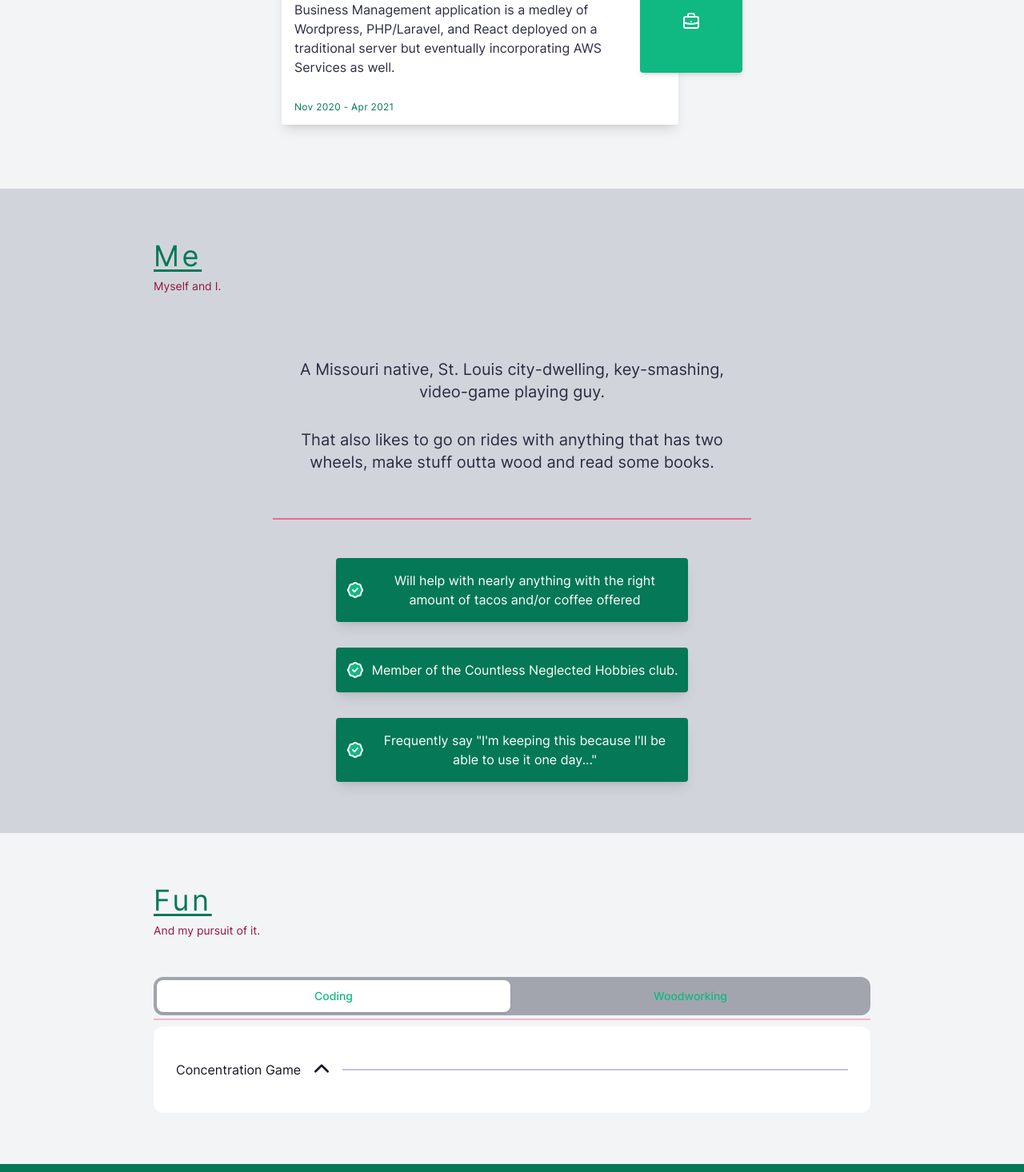
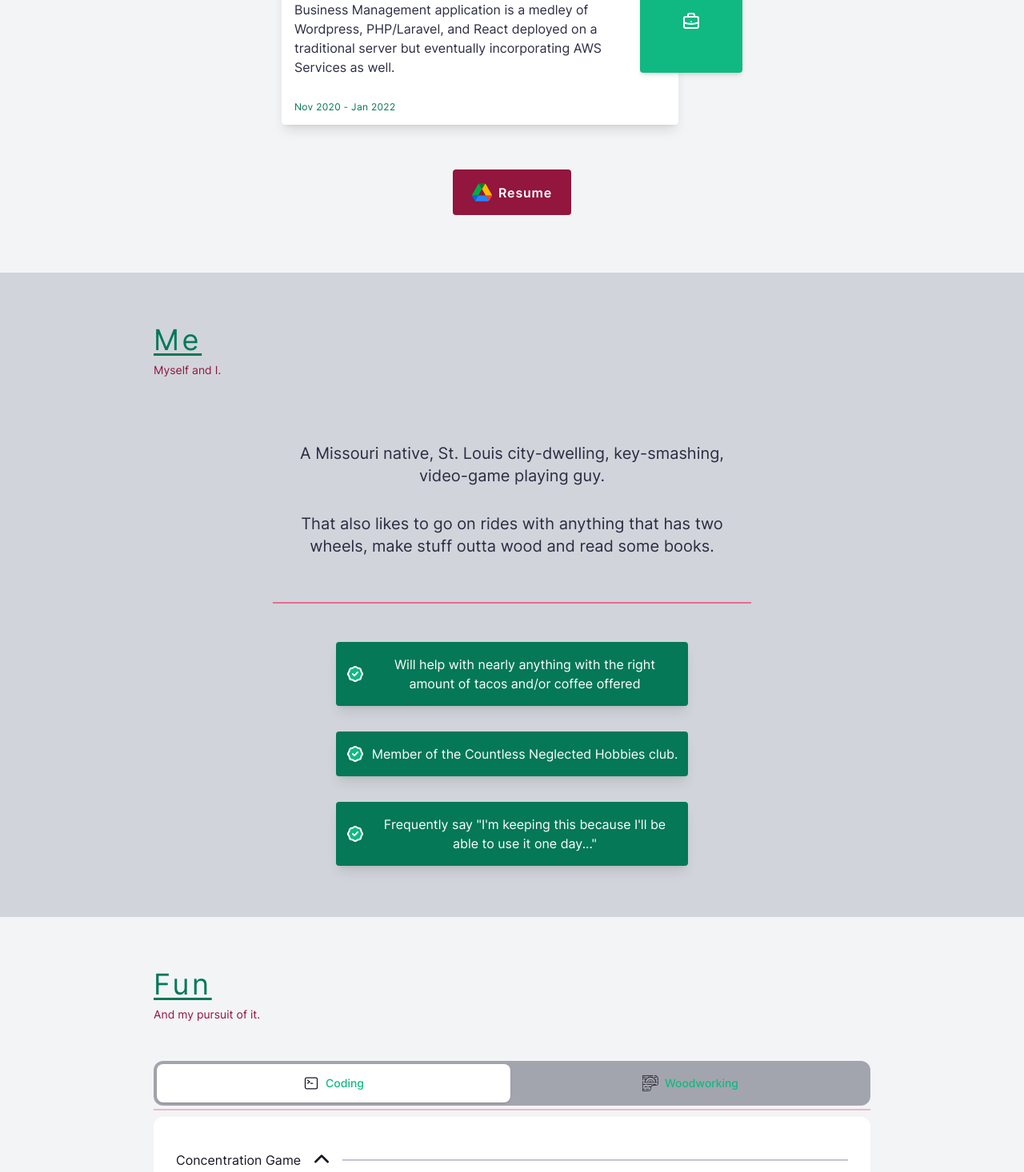
Before and after one commit to STLnick/vvt-portfolio, a Vue app: page / in a window 1280 px wide. Shown: the part 1424-2890 px from the top of the page at 80% size. Built offline with nearby package versions, Linux system fonts and the light colour scheme.

Commit message:
Add button link to resume plus cleanup

```diff
--- a/src/components/TabPanelItem.vue
+++ b/src/components/TabPanelItem.vue
@@ -1,10 +1,6 @@
 <script setup>
-import { Disclosure, DisclosureButton, DisclosurePanel } from "@headlessui/vue";
-import {
-  ChevronUpIcon,
-  ArrowTopRightOnSquareIcon,
-} from "@heroicons/vue/20/solid";
-import { TransitionRoot } from "@headlessui/vue";
+import { Disclosure, DisclosureButton, DisclosurePanel, TransitionRoot } from "@headlessui/vue";
+import { ChevronUpIcon, ArrowTopRightOnSquareIcon } from "@heroicons/vue/20/solid";
 
 const props = defineProps(["item"]);
 const item = props.item;
@@ -14,9 +10,7 @@ const item = props.item;
     <Disclosure v-slot="{ open }">
         <div class="p-4">
             <!-- Panel activator -->
-      <DisclosureButton
-        class="flex w-full items-center py-2 dark:text-accent-light"
-      >
+            <DisclosureButton class="flex w-full items-center py-2 dark:text-accent-light">
                 <span class="basis-auto">{{ item.title }}</span>
                 <ChevronUpIcon
                     :class="open ? 'rotate-180 transform' : ''"
@@ -57,5 +51,3 @@ const item = props.item;
         </div>
     </Disclosure>
 </template>
-
-<style></style>
--- a/src/components/sections/FunSection.vue
+++ b/src/components/sections/FunSection.vue
@@ -1,27 +1,22 @@
 <script setup>
-import { ref } from 'vue';
-import {
-  TabGroup,
-  TabList,
-  Tab,
-  TabPanels,
-  TabPanel
-} from '@headlessui/vue';
-import SawSVG from '@/icons/SawSVG.vue';
-import Section from './Section.vue';
-import TabPanelItem from '../TabPanelItem.vue';
+import { ref } from "vue";
+import { TabGroup, TabList, Tab, TabPanels, TabPanel } from "@headlessui/vue";
+import CommandLineSVG from "@/icons/CommandLineSVG.vue";
+import SawSVG from "@/icons/SawSVG.vue";
+import Section from "./Section.vue";
+import TabPanelItem from "../TabPanelItem.vue";
 
 const categories = ref({
     Coding: [
         {
             id: 1,
-      title: 'Concentration Game',
+            title: "Concentration Game",
             link: {
-        href: 'https://game-concentration.netlify.app/',
-        text: 'Play the game now'
+                href: "https://game-concentration.netlify.app/",
+                text: "Play the game now",
             },
             content: {
-        text: 'A simple card game of Concentration built using <em>React</em>, <em>Node</em> and <em>MongoDB</em>. The Top 10 High scores are read from, updated and recorded in a MongoDB database.',
+                text: "A simple card game of Concentration built using <em>React</em>, <em>Node</em> and <em>MongoDB</em>. The Top 10 High scores are read from, updated and recorded in a MongoDB database.",
             },
         },
     ],
@@ -30,24 +25,32 @@ const categories = ref({
             id: 1,
             title: '"Foldable" Chair',
             content: {
-        text: 'A 2-piece chair that can have the seat slide in the top of the back support for storage. Slide the seat supports through the slot below the backrest and just sit down.',
-      }
+                text: "A 2-piece chair that can have the seat slide in the top of the back support for storage. Slide the seat supports through the slot below the backrest and just sit down.",
+            },
         },
         {
             id: 2,
-      title: 'Footstool',
+            title: "Footstool",
             content: {
-        text: 'This is about as far from \'pretty\' as you can get. That said this stool has been in service for over 10 years. It\'s due for some TLC  but it does good for me every day.',
-      }
+                text: 'This is about as far from "pretty" as you can get. That said this stool has been in service for over 10 years. It"s due for some TLC  but it does good for me every day.',
+            },
         },
     ],
+});
+const icons = ref({
+    Coding: {
+        icon: CommandLineSVG,
+        class: "h-[28px] w-[28px] pr-2 stroke-secondary-dark dark:stroke-white",
+    },
+    Woodworking: {
+        icon: SawSVG,
+        class: "h-[28px] w-[28px] pr-2 fill-secondary-dark dark:fill-white",
+    },
 });
 </script>
 
 <template>
     <Section id="fun-section" heading="Fun" caption="And my pursuit of it.">
-    <!-- <SawSVG class="h-32 w-32 fill-secondary-dark dark:fill-white" /> -->
-
         <TabGroup>
             <TabList class="flex space-x-1 rounded-xl bg-secondary/40 p-1">
                 <Tab
@@ -61,23 +64,26 @@ const categories = ref({
                             'w-full rounded-lg py-2.5 text-sm font-medium leading-5 text-primary',
                             'ring-white ring-opacity-60 ring-offset-2 ring-offset-primary focus:outline-none focus:ring-2',
                             selected
-                ? 'bg-white dark:bg-secondary-light/60 shadow'
-                : 'text-gray-100 dark:text-secondary-lightest hover:bg-white/[0.12] hover:text-white dark:hover:text-white',
+                                ? 'bg-white shadow dark:bg-secondary-light/60'
+                                : 'text-gray-100 hover:bg-white/[0.12] hover:text-white dark:text-secondary-lightest dark:hover:text-white',
                         ]"
                     >
+                        <div class="flex items-center justify-center">
+                            <component :is="icons[category].icon" :class="icons[category].class" />
                             {{ category }}
+                        </div>
                     </button>
                 </Tab>
             </TabList>
 
-      <div class="w-full p-px mt-1 bg-accent-light"></div>
+            <div class="mt-1 w-full bg-accent-light p-px"></div>
 
             <TabPanels class="mt-2">
                 <TabPanel
                     v-for="(items, idx) in Object.values(categories)"
                     :key="idx"
                     :class="[
-            'rounded-xl bg-white dark:bg-secondary p-3',
+                        'rounded-xl bg-white p-3 dark:bg-secondary',
                         'ring-white ring-opacity-60 ring-offset-2 ring-offset-primary focus:outline-none focus:ring-2',
                     ]"
                 >
@@ -91,7 +97,3 @@ const categories = ref({
         </TabGroup>
     </Section>
 </template>
-
-<style>
-
-</style>
--- a/src/components/sections/WorkSection.vue
+++ b/src/components/sections/WorkSection.vue
@@ -1,26 +1,27 @@
 <script setup>
-import { ref } from 'vue';
-import StyledCard from '../StyledCard.vue';
-import Section from './Section.vue';
-import SlideFadeTransition from '@/transitions/SlideFade.vue';
-const props = defineProps([ 'isOdd' ]);
+import GoogleDriveLogo from "../../icons/GoogleDriveSVG.vue";
+import StyledCard from "../StyledCard.vue";
+import Section from "./Section.vue";
+import SlideFadeTransition from "@/transitions/SlideFade.vue";
 
-const isShowing = ref(true);
-
-// TODO: Double check dates on phases
+const props = defineProps(["isOdd"]);
 const phase1Properties = {
-  content: 'My first full-time development position. This incredible Business Management application is a medley of Wordpress, PHP/Laravel, and React deployed on a traditional server but eventually incorporating AWS Services as well.',
-  footerText: 'Nov 2020 - Apr 2021',
-  heading: 'Curate - Curate Classic',
-  topCaption: 'Full Stack Developer',
+    content:
+        "My first full-time development position. This incredible Business Management application is a medley of Wordpress, PHP/Laravel, and React deployed on a traditional server but eventually incorporating AWS Services as well.",
+    footerText: "Nov 2020 - Jan 2022",
+    heading: "Curate - Curate Classic",
+    topCaption: "Full Stack Developer",
     right: true,
 };
 const phase2Properties = {
-  content: 'A second chapter in my time with the company. We began rebuilding the application entirely using Vue, Vuetify and AWS Services.',
-  footerText: 'May 2021 - Present',
-  heading: 'Curate - Curate Platform',
-  topCaption: 'Software Engineer II',
+    content:
+        "A second chapter in my time with the company. We began rebuilding the application entirely using Vue, Vuetify and AWS Services.",
+    footerText: "Jan 2022 - Present",
+    heading: "Curate - Curate Platform",
+    topCaption: "Software Engineer II",
 };
+const resumeUrl =
+    "https://drive.google.com/file/d/14a6I_9dMOyKdws7TJ5T3S-PoxPZZURpB/view?usp=sharing";
 </script>
 
 <template>
@@ -28,16 +29,39 @@ const phase2Properties = {
         <div class="container mx-auto flex flex-col items-center">
             <!-- Curate Platform -->
             <SlideFadeTransition class="my-8" :delay="400">
-          <StyledCard class="md:min-w-[500px] max-w-md sm:max-w-xl" :properties="phase2Properties" />
+                <StyledCard
+                    class="max-w-md sm:max-w-xl md:min-w-[500px]"
+                    :properties="phase2Properties"
+                />
             </SlideFadeTransition>
             <!-- Curate Classic -->
             <SlideFadeTransition class="my-4" :delay="400">
-          <StyledCard class="md:min-w-[500px] max-w-md sm:max-w-xl" :properties="phase1Properties" />
+                <StyledCard
+                    class="max-w-md sm:max-w-xl md:min-w-[500px]"
+                    :properties="phase1Properties"
+                />
             </SlideFadeTransition>
+            <div class="mt-10 mb-2 items-center">
+                <span
+                    :class="[
+                        'flex cursor-pointer items-center rounded bg-accent-dark px-6 py-4',
+                        'transition-shadow hover:shadow-md hover:shadow-secondary-light',
+                        'dark:hover:shadow dark:hover:shadow-accent',
+                    ]"
+                >
+                    <GoogleDriveLogo />
+                    <a
+                        :class="[
+                            'align-center flex',
+                            'font-semibold tracking-wider text-white dark:text-secondary-lightest',
+                        ]"
+                        :href="resumeUrl"
+                        target="_blank"
+                    >
+                        Resume
+                    </a>
+                </span>
+            </div>
         </div>
     </Section>
 </template>
-
-<style>
-
-</style>
--- /dev/null
+++ b/src/icons/CommandLineSVG.vue
@@ -0,0 +1,7 @@
+<template>
+    <svg xmlns="http://www.w3.org/2000/svg" fill="none" viewBox="0 0 24 24" stroke-width="1.5" stroke="currentColor"
+        class="h-6 w-6">
+        <path stroke-linecap="round" stroke-linejoin="round"
+            d="M6.75 7.5l3 2.25-3 2.25m4.5 0h3m-9 8.25h13.5A2.25 2.25 0 0021 18V6a2.25 2.25 0 00-2.25-2.25H5.25A2.25 2.25 0 003 6v12a2.25 2.25 0 002.25 2.25z" />
+    </svg>
+</template>
--- /dev/null
+++ b/src/icons/GoogleDriveSVG.vue
@@ -0,0 +1,34 @@
+<template>
+    <svg
+        class="mr-2"
+        height="25"
+        width="25"
+        viewBox="0 0 87.3 78"
+        xmlns="http://www.w3.org/2000/svg"
+    >
+        <path
+            d="m6.6 66.85 3.85 6.65c.8 1.4 1.95 2.5 3.3 3.3l13.75-23.8h-27.5c0 1.55.4 3.1 1.2 4.5z"
+            fill="#0066da"
+        />
+        <path
+            d="m43.65 25-13.75-23.8c-1.35.8-2.5 1.9-3.3 3.3l-25.4 44a9.06 9.06 0 0 0 -1.2 4.5h27.5z"
+            fill="#00ac47"
+        />
+        <path
+            d="m73.55 76.8c1.35-.8 2.5-1.9 3.3-3.3l1.6-2.75 7.65-13.25c.8-1.4 1.2-2.95 1.2-4.5h-27.502l5.852 11.5z"
+            fill="#ea4335"
+        />
+        <path
+            d="m43.65 25 13.75-23.8c-1.35-.8-2.9-1.2-4.5-1.2h-18.5c-1.6 0-3.15.45-4.5 1.2z"
+            fill="#00832d"
+        />
+        <path
+            d="m59.8 53h-32.3l-13.75 23.8c1.35.8 2.9 1.2 4.5 1.2h50.8c1.6 0 3.15-.45 4.5-1.2z"
+            fill="#2684fc"
+        />
+        <path
+            d="m73.4 26.5-12.7-22c-.8-1.4-1.95-2.5-3.3-3.3l-13.75 23.8 16.15 28h27.45c0-1.55-.4-3.1-1.2-4.5z"
+            fill="#ffba00"
+        />
+    </svg>
+</template>
--- a/src/views/About.vue
+++ b/src/views/About.vue
@@ -1,6 +1,3 @@
-<script setup>
-</script>
-
 <template>
     <div class="bg-gray-50">
         <div
```
Also changed, not shown: src/App.vue (+5 -4 lines), src/utils/index.js (+20 -5 lines), src/views/Home.vue (+5 -13 lines). Lines whose indentation alone changed are shown as unchanged.
